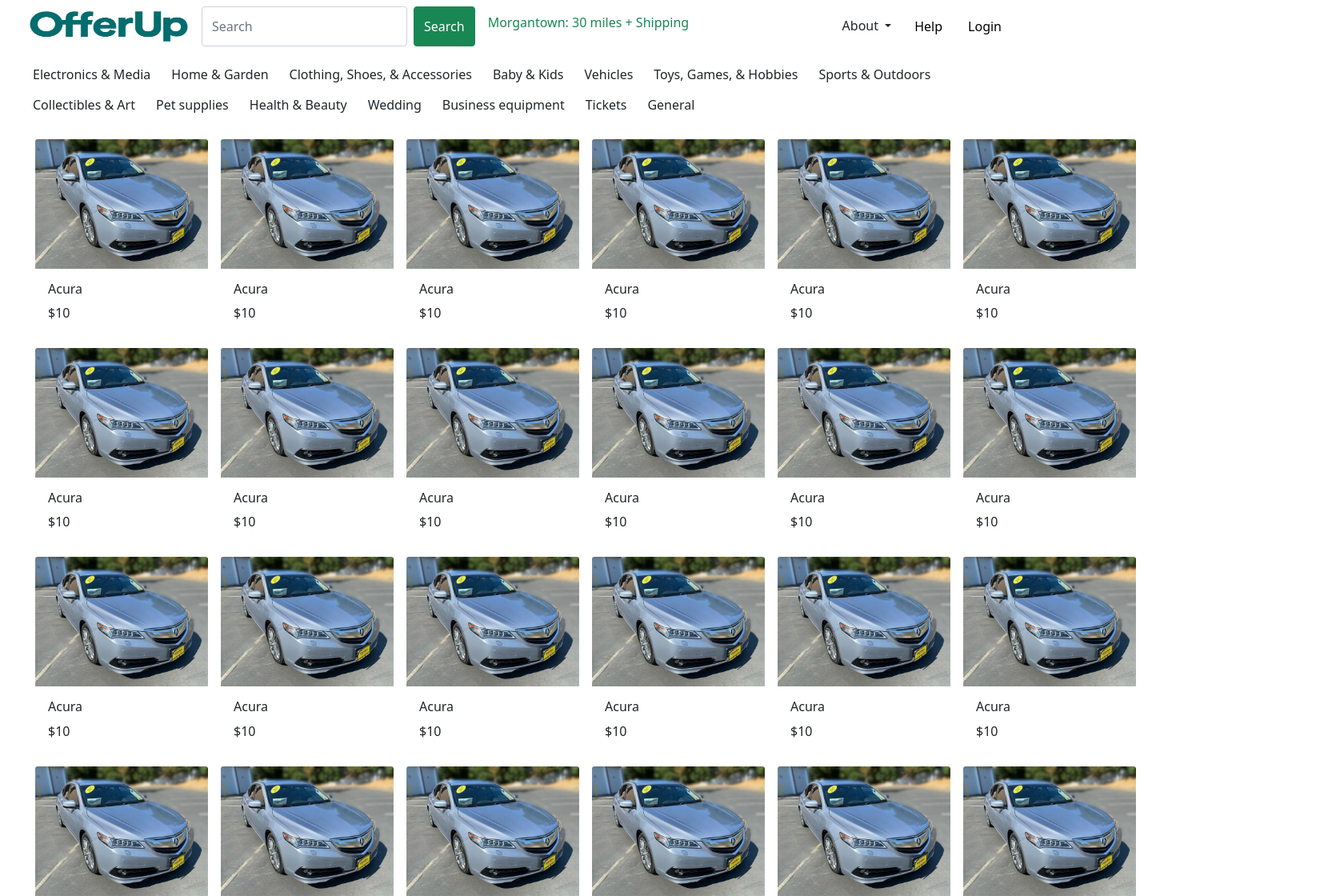
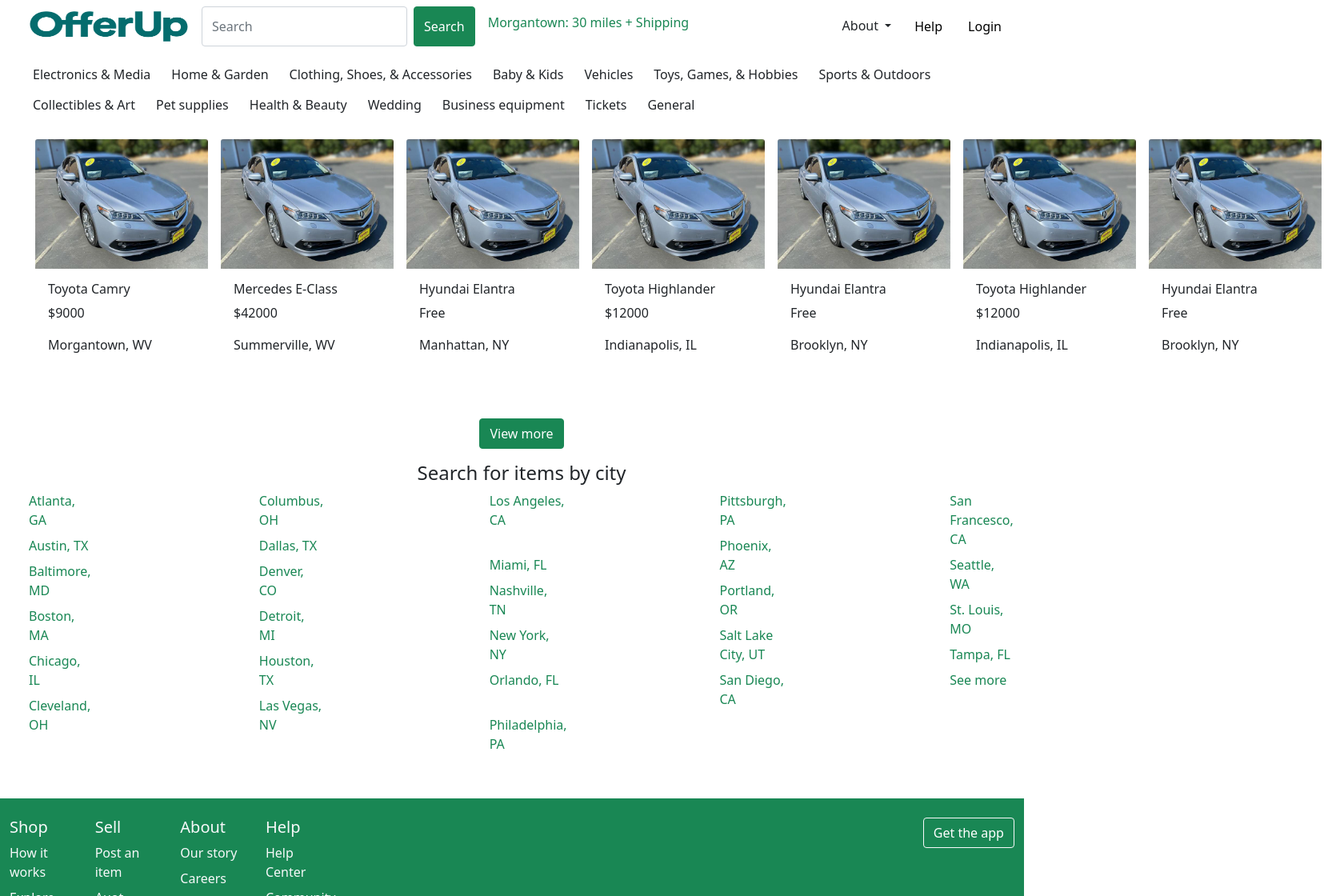
Before and after one commit to VokeBrume/offerup, an Angular app: page /home in a window 1280 px wide. Shown: the top 1120 px of the page at 80% size, 1660 px wide, since content can reach past the window. Built offline with nearby package versions, Linux system fonts and the light colour scheme.

Commit message:
Assignment 5

```diff
--- a/src/app/body/home/home.component.html
+++ b/src/app/body/home/home.component.html
@@ -1,36 +1,9 @@
 <div class="m-2">
     <div class="container-fluid">
         <div class="d-flex flex-row">
-            <offerup-merch-card>loading card</offerup-merch-card>
-            <offerup-merch-card>loading card</offerup-merch-card>
-            <offerup-merch-card>loading card</offerup-merch-card>
-            <offerup-merch-card>loading card</offerup-merch-card>
-            <offerup-merch-card>loading card</offerup-merch-card>
-            <offerup-merch-card>loading card</offerup-merch-card>
-        </div>
-        <div class="d-flex flex-row">
-            <offerup-merch-card>loading card</offerup-merch-card>
-            <offerup-merch-card>loading card</offerup-merch-card>
-            <offerup-merch-card>loading card</offerup-merch-card>
-            <offerup-merch-card>loading card</offerup-merch-card>
-            <offerup-merch-card>loading card</offerup-merch-card>
-            <offerup-merch-card>loading card</offerup-merch-card>
-        </div>
-        <div class="d-flex flex-row">
-            <offerup-merch-card>loading card</offerup-merch-card>
-            <offerup-merch-card>loading card</offerup-merch-card>
-            <offerup-merch-card>loading card</offerup-merch-card>
-            <offerup-merch-card>loading card</offerup-merch-card>
-            <offerup-merch-card>loading card</offerup-merch-card>
-            <offerup-merch-card>loading card</offerup-merch-card>
-        </div>
-        <div class="d-flex flex-row">
-            <offerup-merch-card>loading card</offerup-merch-card>
-            <offerup-merch-card>loading card</offerup-merch-card>
-            <offerup-merch-card>loading card</offerup-merch-card>
-            <offerup-merch-card>loading card</offerup-merch-card>
-            <offerup-merch-card>loading card</offerup-merch-card>
-            <offerup-merch-card>loading card</offerup-merch-card>
+            <div *ngFor = "let merch of merchcards">
+                <offerup-merch-card title={{merch.title}} cost={{merch.cost}} locator={{merch.locator}} imgPath={{merch.imgPath}}>loading card</offerup-merch-card>
+            </div>
         </div>
     </div>
 </div>
--- a/src/app/body/home/home.component.ts
+++ b/src/app/body/home/home.component.ts
@@ -1,14 +1,18 @@
 import { Component, OnInit } from '@angular/core';
+import { mock_merch } from '../merch-list';
+import { Merch } from '../merch.model';
 
 @Component({
   selector: 'offerup-home',
   templateUrl: './home.component.html',
 })
-export class HomeComponent implements OnInit {
+export class HomeComponent {
+  merchcards: Merch [] = [];
 
-  constructor() { }
-
-  ngOnInit(): void {
+  constructor() {
+    for (var merch of mock_merch) {
+      this.merchcards.push(new Merch(merch))
+    }
   }
 
 }
--- a/src/app/body/merch-card/merch-card.component.html
+++ b/src/app/body/merch-card/merch-card.component.html
@@ -1,7 +1,8 @@
 <div class="card" style="width: 14rem;" class="m-1 p-1">
-    <img src="./assets/car.jpg" class="card-img-top" alt="...">
+    <img src="{{imgPath}}" class="card-img-top" alt="...">
     <div class="card-body">
-      <h6 class="card-title">Acura</h6>
-      <p class="card-text fs-10">$10</p>
+      <h6 class="card-title">{{title}}</h6>
+      <p class="card-text fs-10">{{cost}}</p>
+      <p class="card-text fs-10">{{locator}}</p>
     </div>
   </div>
--- a/src/app/body/merch-card/merch-card.component.ts
+++ b/src/app/body/merch-card/merch-card.component.ts
@@ -1,14 +1,16 @@
-import { Component, OnInit } from '@angular/core';
+import { Component, Input, OnInit } from '@angular/core';
 
 @Component({
   selector: 'offerup-merch-card',
-  templateUrl: './merch-card.component.html',
+  templateUrl: './merch-card.component.html'
 })
-export class MerchCardComponent implements OnInit {
-
-  constructor() { }
-
-  ngOnInit(): void {
-  }
-
+export class MerchCardComponent  {
+  @Input()
+  title! : string;
+  @Input()
+  cost! : string;
+  @Input()
+  locator! : string;
+  @Input()
+  imgPath! : string;
 }
--- /dev/null
+++ b/src/app/body/merch-list.ts
@@ -0,0 +1,44 @@
+export const mock_merch = [
+    {
+        title: "Toyota Camry",
+        cost: "$9000",
+        locator: "Morgantown, WV",
+        imgPath: "./assets/car.jpg"
+    },
+    {
+        title: "Mercedes E-Class",
+        cost: "$42000",
+        locator: "Summerville, WV",
+        imgPath: "./assets/car.jpg"
+    },
+    {
+        title: "Hyundai Elantra",
+        cost: "Free",
+        locator: "Manhattan, NY",
+        imgPath: "./assets/car.jpg"
+    },
+    {
+        title: "Toyota Highlander",
+        cost: "$12000",
+        locator: "Indianapolis, IL",
+        imgPath: "./assets/car.jpg"
+    },
+    {
+        title: "Hyundai Elantra",
+        cost: "Free",
+        locator: "Brooklyn, NY",
+        imgPath: "./assets/car.jpg"
+    },
+    {
+        title: "Toyota Highlander",
+        cost: "$12000",
+        locator: "Indianapolis, IL",
+        imgPath: "./assets/car.jpg"
+    },
+    {
+        title: "Hyundai Elantra",
+        cost: "Free",
+        locator: "Brooklyn, NY",
+        imgPath: "./assets/car.jpg"
+    }
+]
--- /dev/null
+++ b/src/app/body/merch.model.ts
@@ -0,0 +1,13 @@
+export class Merch {
+    title: string;
+    cost: string;
+    locator: string;
+    imgPath: string;
+
+    constructor({title, cost, locator, imgPath} : {title: string, cost: string, locator: string, imgPath: string}) {
+        this.title = title;
+        this.cost = cost;
+        this.locator = locator;
+        this.imgPath = imgPath;
+    }
+}
```
